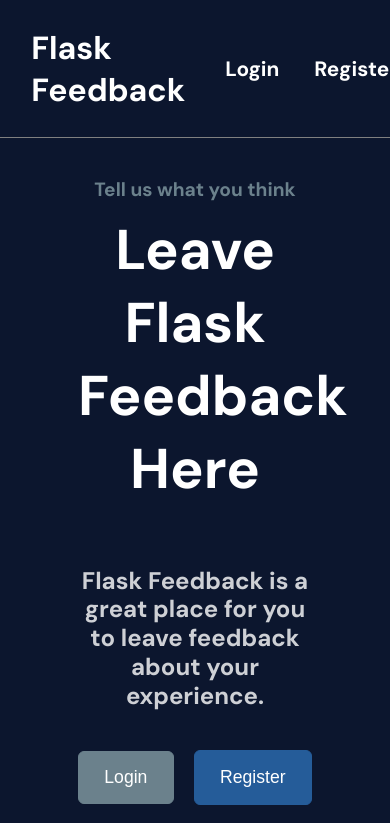
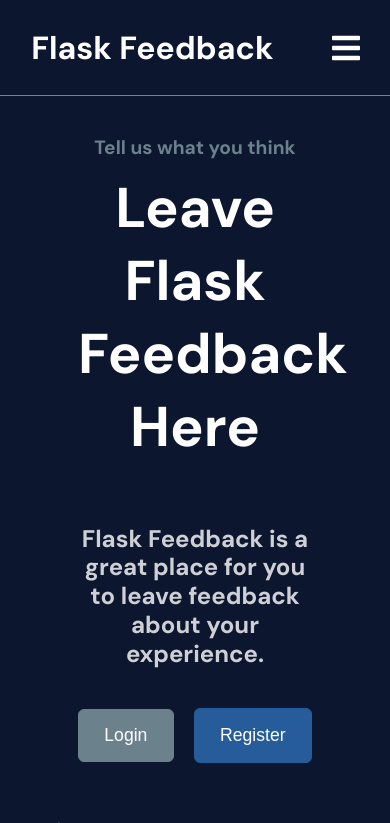
Before and after one commit to JB0925/Flask-Feedback-App, a Flask app: page / in a window 390 px wide; the page is wider, and only the part inside the window is pictured. Shown: the top 823 px of that part. Run offline with Flask 2, Linux system fonts and the light colour scheme; parts of the project's set-up code (start-up, migrations or seed data) failed here and were passed over; some libraries are stand-ins or nearby versions.

Commit message:
add js to incorporate pulldown menu and add media queries

```diff
--- a/static/css/base.css
+++ b/static/css/base.css
@@ -16,6 +16,7 @@ body {
     padding: 0;
     background-color: #0c162e;
     overflow-x: hidden;
+    padding-bottom: 30px;
 }
 
 header {
@@ -61,3 +62,67 @@ nav button {
     color: white;
     border: .5px solid #255c99;
 }
+
+nav i {
+    color: #0c162e;
+    font-size: 0rem;
+}
+
+.hide {
+    display: none;
+}
+
+.pulldown {
+    height: 0px;
+    display: flex;
+    flex-direction: column;
+    align-items: flex-start;
+    justify-content: center;
+    transition: height 1s ease-in-out;
+    margin-left: 8%;
+}
+
+.pulldown a {
+    color: white;
+    text-decoration: none;
+    font-size: 1.5rem;
+    background-color: #0c162e;
+}
+
+.pulldown h2 {
+    display: none;
+    opacity: 0;
+    transition: opacity 1s ease-in-out;
+}
+
+.pulldown button {
+    display: none;
+    opacity: 0;
+    padding: 12px 10px;
+    width: 160px;
+    border-radius: 8px;
+    font-size: 1rem;
+    background-color: #255c99;
+    color: white;
+    border: .5px solid #255c99;
+    transition: opacity 1s ease-in-out;
+}
+
+
+@media screen and (max-width : 900px) {
+    nav ul {
+        display: none;
+    }
+
+    nav i {
+        display: visible;
+        color: white;
+        font-size: 2rem;
+        margin-left: auto;
+        margin-right: 30px;
+    }
+
+    .hide {
+        display: visible;
+    }
+}
--- /dev/null
+++ b/static/js/base.js
@@ -0,0 +1,44 @@
+class Navbar {
+    constructor() {
+        this.ul = document.querySelector('nav ul');
+        this.burgerMenu = document.querySelector('nav i');
+        this.pullDown = document.querySelector('.pulldown');
+        this.pullDownH2 = document.querySelectorAll('.pulldown h2');
+        this.pullDownButton = document.querySelector('.pulldown button');
+        this.toggleMenu = false;
+        this.handleClick = this.handleClick.bind(this);
+    }
+
+    handleClick(evt) {
+        if (!this.toggleMenu) {
+            setTimeout(() => {
+                this.pullDown.style.height = "250px";
+                this.pullDown.style.marginBottom = "3%";
+                this.pullDownButton.style.display = "block";
+                this.pullDownButton.style.opacity = "1";
+                for (let p of this.pullDownH2) {
+                    p.style.display = "block"
+                    p.style.opacity = "1"
+                }
+            },100);
+            this.toggleMenu = true;
+        } else {
+            setTimeout(() => {
+                this.pullDown.style.height = "0px";
+                this.pullDown.style.marginBottom = "0%";
+                this.pullDownButton.style.display = "none";
+                this.pullDownButton.style.opacity = "1"
+                for (let p of this.pullDownH2) {
+                    p.style.display = "none"
+                    p.style.opacity = "1"
+                }
+            },100);
+            this.toggleMenu = false;
+        };
+    };
+
+
+};
+
+n = new Navbar()
+n.burgerMenu.addEventListener('click', n.handleClick)
--- a/templates/base.html
+++ b/templates/base.html
@@ -4,6 +4,9 @@
     <meta charset="UTF-8">
     <meta http-equiv="X-UA-Compatible" content="IE=edge">
     <meta name="viewport" content="width=device-width, initial-scale=1.0">
+    <link rel="stylesheet" href="https://pro.fontawesome.com/releases/v5.10.0/css/all.css"
+          integrity="sha384-AYmEC3Yw5cVb3ZcuHtOA93w35dYTsvhLPVnYs9eStHfGJvOvKxVfELGroGkvsg+p"
+          crossorigin="anonymous"/>
     <link rel="preconnect" href="https://fonts.googleapis.com">
     <link rel="preconnect" href="https://fonts.gstatic.com" crossorigin>
     <link href="https://fonts.googleapis.com/css2?family=DM+Sans:wght@400;700&display=swap" rel="stylesheet">
@@ -20,11 +23,19 @@
                 <li><a href="#">Contact</a></li>
                 <button>Start Free Trial</button>
             </ul>
+            <i class="fas fa-bars"></i>
         </nav>
+        <div class="pulldown">
+            <h2><a href="#">Login</a></h2>
+            <h2><a href="#">Register</a></h2>
+            <h2><a href="#">Contact</a></h2>
+            <button>Start Free Trial</button>
+        </div>
     </header>
     <main>
         {% block content %}
         {% endblock %}
     </main>
+    <script src="{{ url_for('static', filename='js/base.js') }}"></script>
 </body>
 </html>
--- a/templates/home.html
+++ b/templates/home.html
@@ -3,6 +3,9 @@
     <meta charset="UTF-8">
     <meta http-equiv="X-UA-Compatible" content="IE=edge">
     <meta name="viewport" content="width=device-width, initial-scale=1.0">
+    <link rel="stylesheet" href="https://pro.fontawesome.com/releases/v5.10.0/css/all.css"
+          integrity="sha384-AYmEC3Yw5cVb3ZcuHtOA93w35dYTsvhLPVnYs9eStHfGJvOvKxVfELGroGkvsg+p"
+          crossorigin="anonymous"/>
     <link rel="preconnect" href="https://fonts.googleapis.com">
     <link rel="preconnect" href="https://fonts.gstatic.com" crossorigin>
     <link href="https://fonts.googleapis.com/css2?family=DM+Sans:wght@700&display=swap" rel="stylesheet">
```
